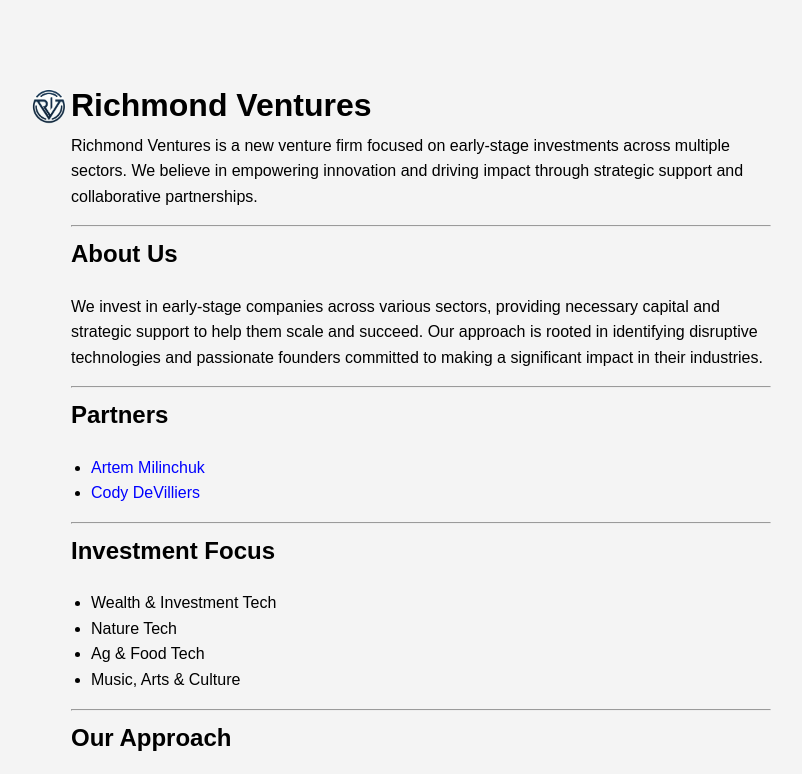
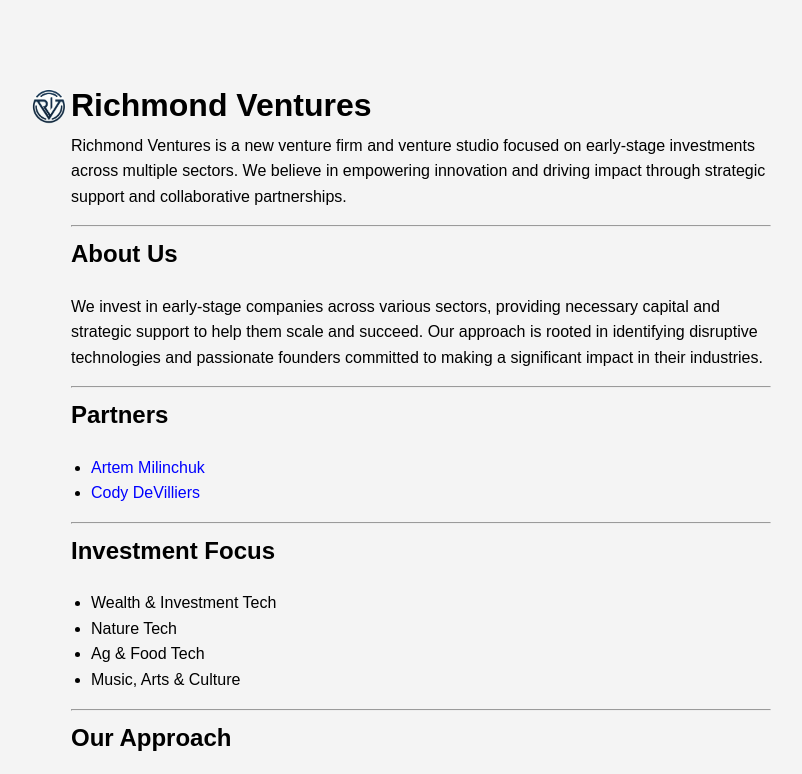
Before and after one commit to Cody-DV/ventures, a plain HTML site: page index.html in a window 1280 px wide. Shown: the top 774 px of the page, without its empty margins (29-831 px from the left). Drawn offline with Linux system fonts and the light colour scheme.

Commit message:
update description

```diff
--- a/index.html
+++ b/index.html
@@ -44,7 +44,7 @@
             <img src="logo.png" alt="Richmond Ventures Logo" class="header-icon">
             <h1>Richmond Ventures</h1>
         </div>
-        <p>Richmond Ventures is a new venture firm focused on early-stage investments across multiple sectors. We believe in empowering innovation and driving impact through strategic support and collaborative partnerships.</p>
+        <p>Richmond Ventures is a new venture firm and venture studio focused on early-stage investments across multiple sectors. We believe in empowering innovation and driving impact through strategic support and collaborative partnerships.</p>
         <hr>
         <h2>About Us</h2>
         <p>We invest in early-stage companies across various sectors, providing necessary capital and strategic support to help them scale and succeed. Our approach is rooted in identifying disruptive technologies and passionate founders committed to making a significant impact in their industries.</p>
```
